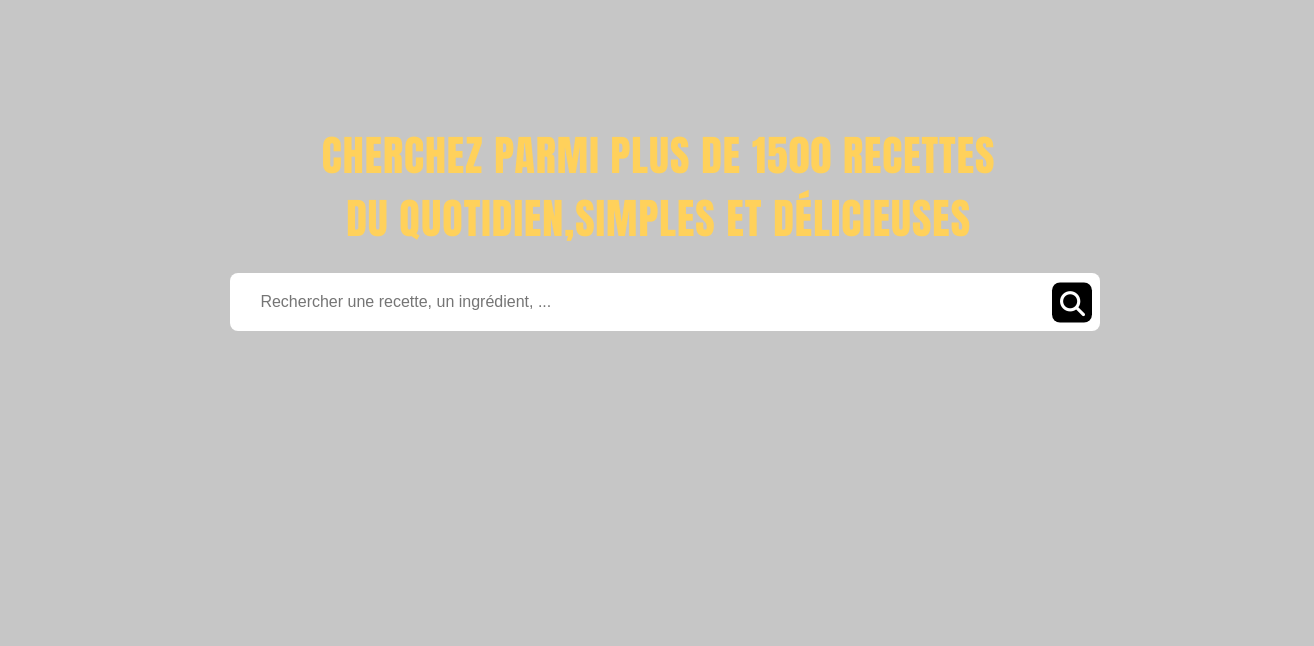
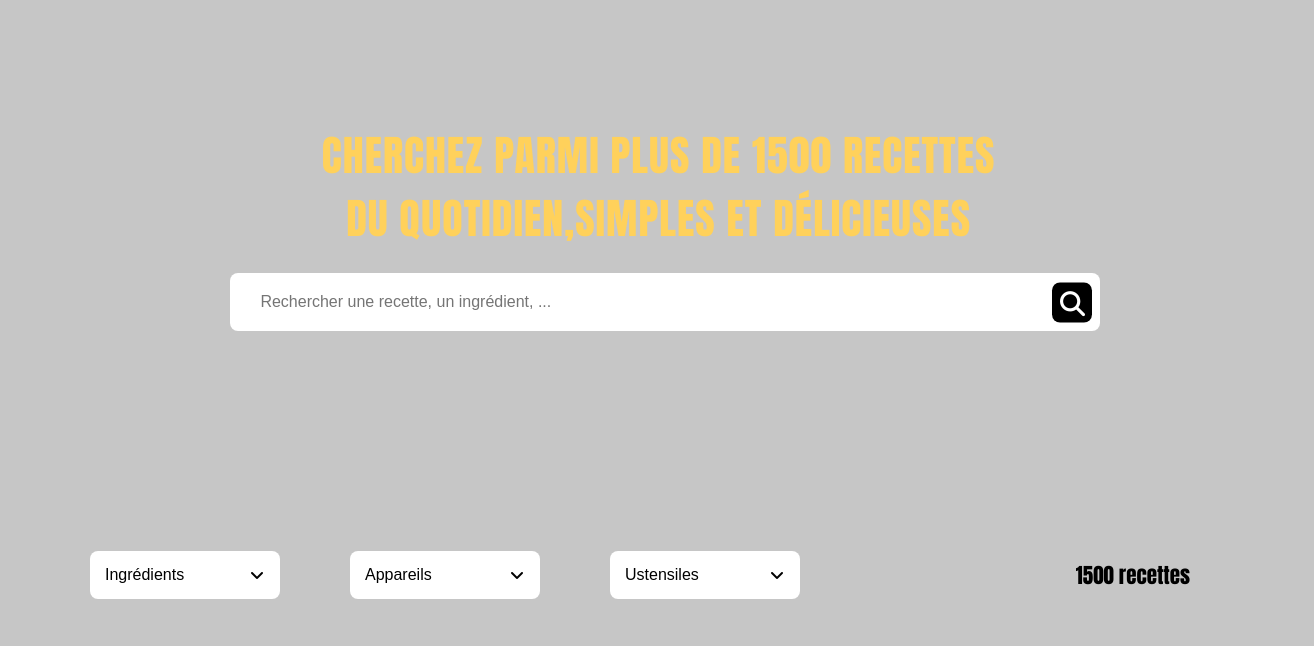
Before and after one commit to Melba17/P7-Les-Petits-Plats, a website with bundled scripts: page index.html in a window 1280 px wide. Shown: the part 100-746 px from the top of the page, 1314 px wide, since content can reach past the window. Built offline with nearby package versions, Linux system fonts and the light colour scheme; files whose address does not match are found by name.

Commit message:
modifs v1

```diff
--- a/index.html
+++ b/index.html
@@ -66,6 +66,6 @@
       <section class="grid"></section>
     </main>
     <!-- type="module" permet d'utiliser les fonctionnalités comme l'importation et l'exportation de fonctionnalités entre fichiers sans avoir recours à des outils externes / Permet de diviser le code JavaScript en plusieurs fichiers, chacun contenant des fonctions, des classes, des objets ou des variables spécifiques. Cela favorise une meilleure organisation et maintenabilité du code / Les modules JavaScript ont leur propre scope (portée) de variables. Cela signifie que les variables déclarées dans un module ne polluent pas le scope global, réduisant ainsi les risques de conflits de variables. -->
-    <script type="module" src="scripts/main.js"></script>
+    <script type="module" src="scripts/mainV1.js"></script>
   </body>
 </html>
```
